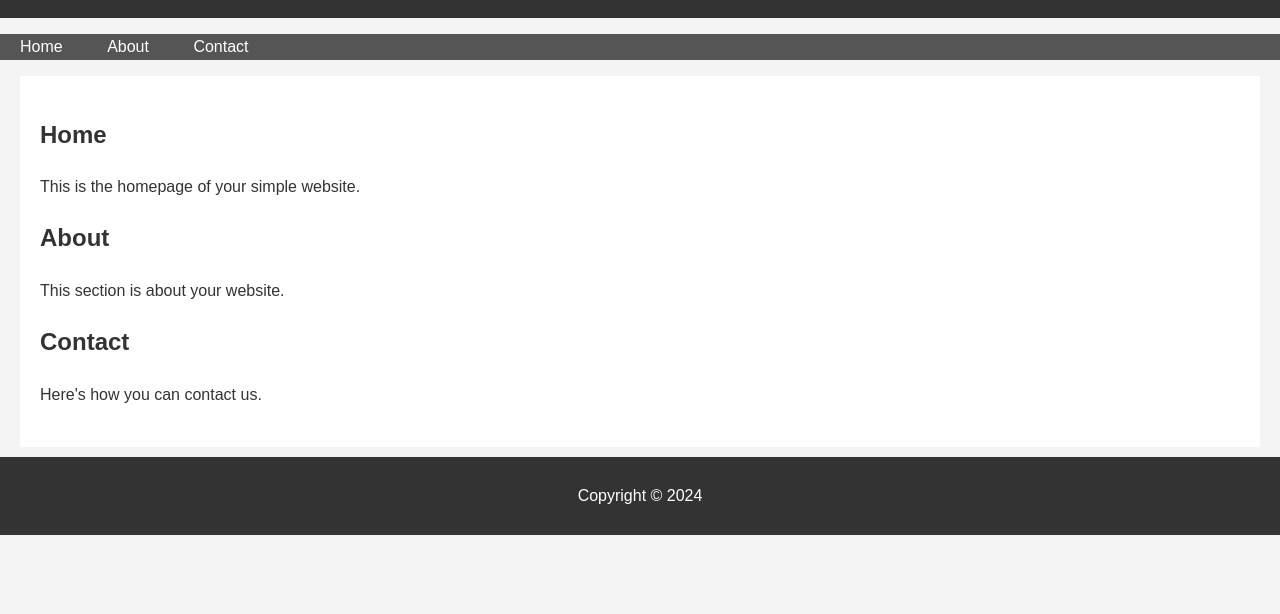
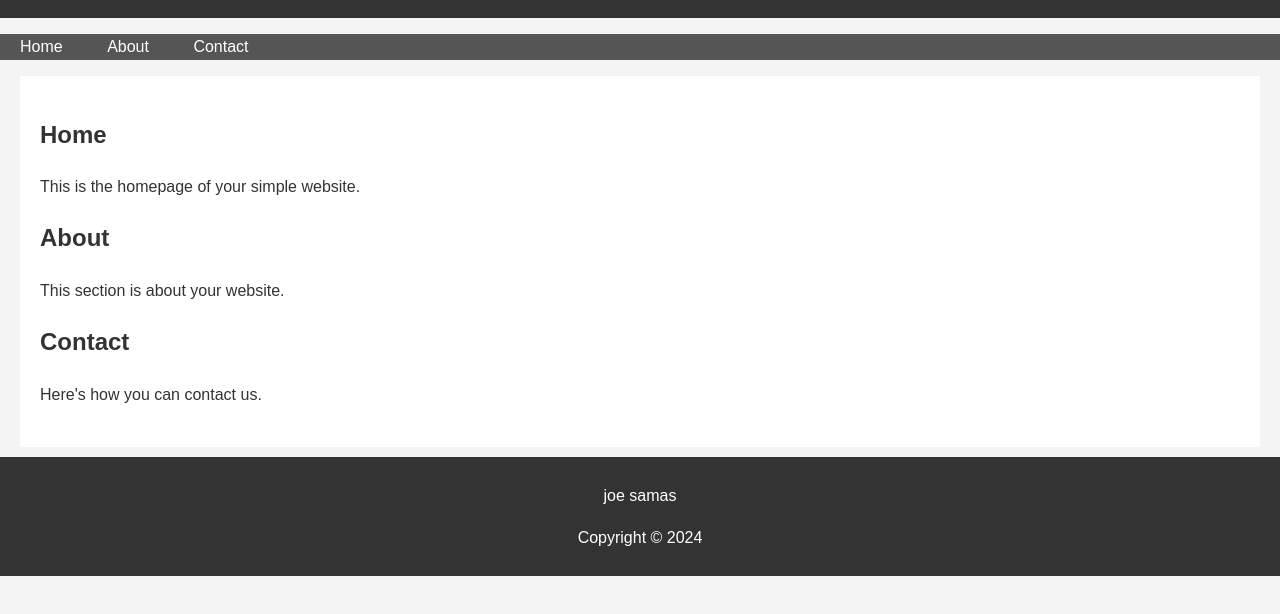
Before and after one commit to Programmer973/web-app, a plain HTML site: page index.html in a window 1280 px wide. Shown: the part 96-710 px from the top of the page. Drawn offline with Linux system fonts and the light colour scheme; a script that the page names is missing.

Commit message:
added change in index.html

```diff
--- a/index.html
+++ b/index.html
@@ -32,6 +32,7 @@
         </section>
     </main>
     <footer>
+        <p>joe samas</p>
         <p>Copyright © 2024</p>
     </footer>
     <script src="script.js"></script>
```
